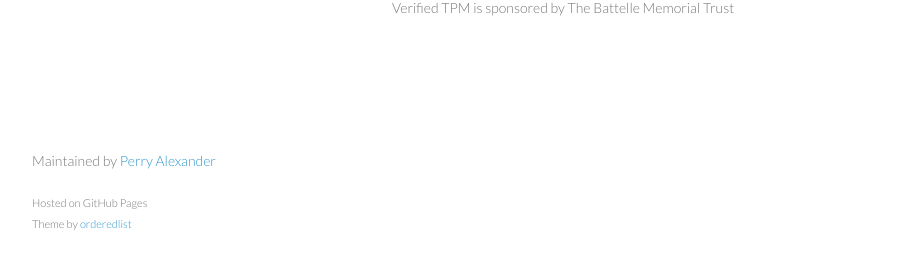
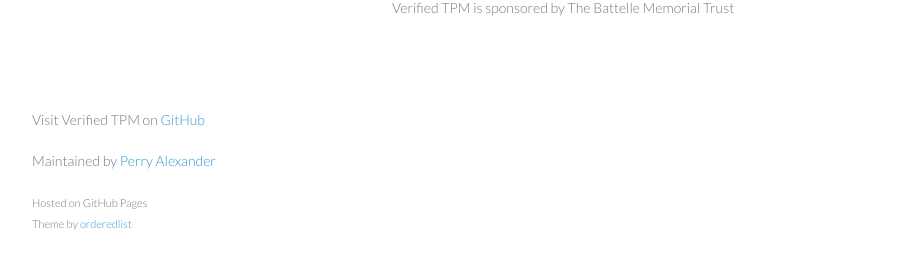
Before and after one commit to ku-sldg/verified-tpm12, a Jekyll site: the page built from index.md, in a window 1280 px wide. Shown: the part 597-866 px from the top of the page, without its empty margins (178-1092 px from the left). Built offline with Jekyll 4.4.1, drawn with Linux system fonts in a browser that asks for light colours.

Commit message:
moving to standard template

```diff
--- a/_config.yml
+++ b/_config.yml
@@ -1,3 +1,4 @@
 baseurl: http://ku-sldg.github.io/verified-tpm12/
 title: Verified TPM
 subtitle: Formal Specification of the TPM 1.2
+github: https://github.com/ku-sldg/verified-tpm12
--- a/_includes/footer.html
+++ b/_includes/footer.html
@@ -1,2 +1,3 @@
+<p>Visit {{ site.title }} on <a href="{{ site.github }}">GitHub</a></p>
 <p>Maintained by <a href="https://github.com/palexand">Perry Alexander</a></p>
 <p><small>Hosted on GitHub Pages </br> Theme by <a href="https://github.com/orderedlist">orderedlist</a></small></p>
```
